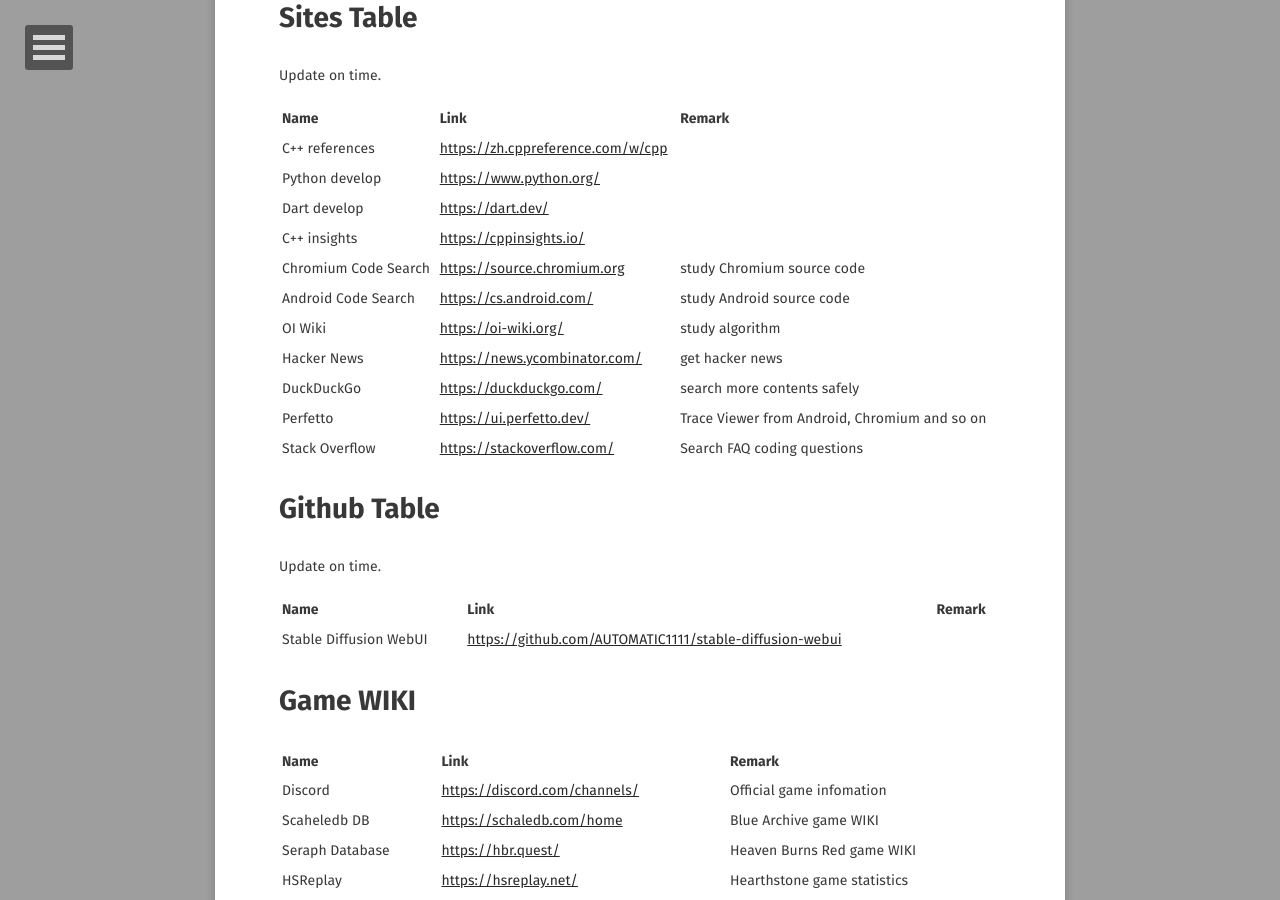
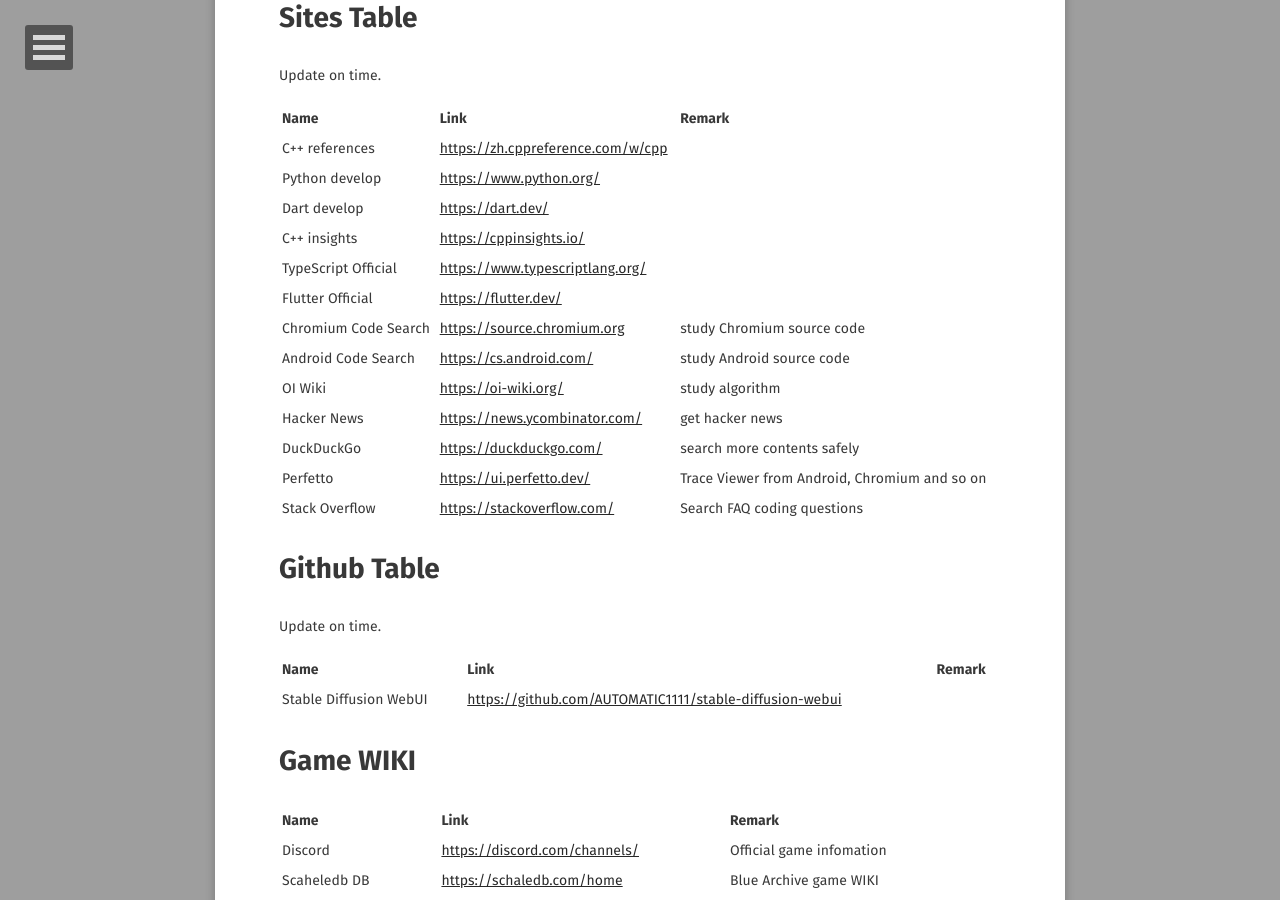
Before and after one commit to o7878x/o7878x.github.io, a Jekyll site: the page built from _posts/2024-07-07-fav-sites.md, in a window 1280 px wide and 900 px high, scrolled down 378 px. Built offline with Jekyll 4.4.1, drawn with Linux system fonts in a browser that asks for light colours; some web fonts are replaced; comment, search, counter and statistics services are not loaded.

Commit message:
feature:add websites of ts and flutter

```diff
--- a/_posts/2024-07-07-fav-sites.md
+++ b/_posts/2024-07-07-fav-sites.md
@@ -19,6 +19,8 @@
 | Python develop | <https://www.python.org/> | |
 | Dart develop | <https://dart.dev/> | |
 | C++ insights | <https://cppinsights.io/> | |
+| TypeScript Official | <https://www.typescriptlang.org/> | |
+| Flutter Official | <https://flutter.dev/> | |
 | Chromium Code Search | <https://source.chromium.org> | study Chromium source code |
 | Android Code Search | <https://cs.android.com/> | study Android source code |
 | OI Wiki | <https://oi-wiki.org/> | study algorithm |
```
